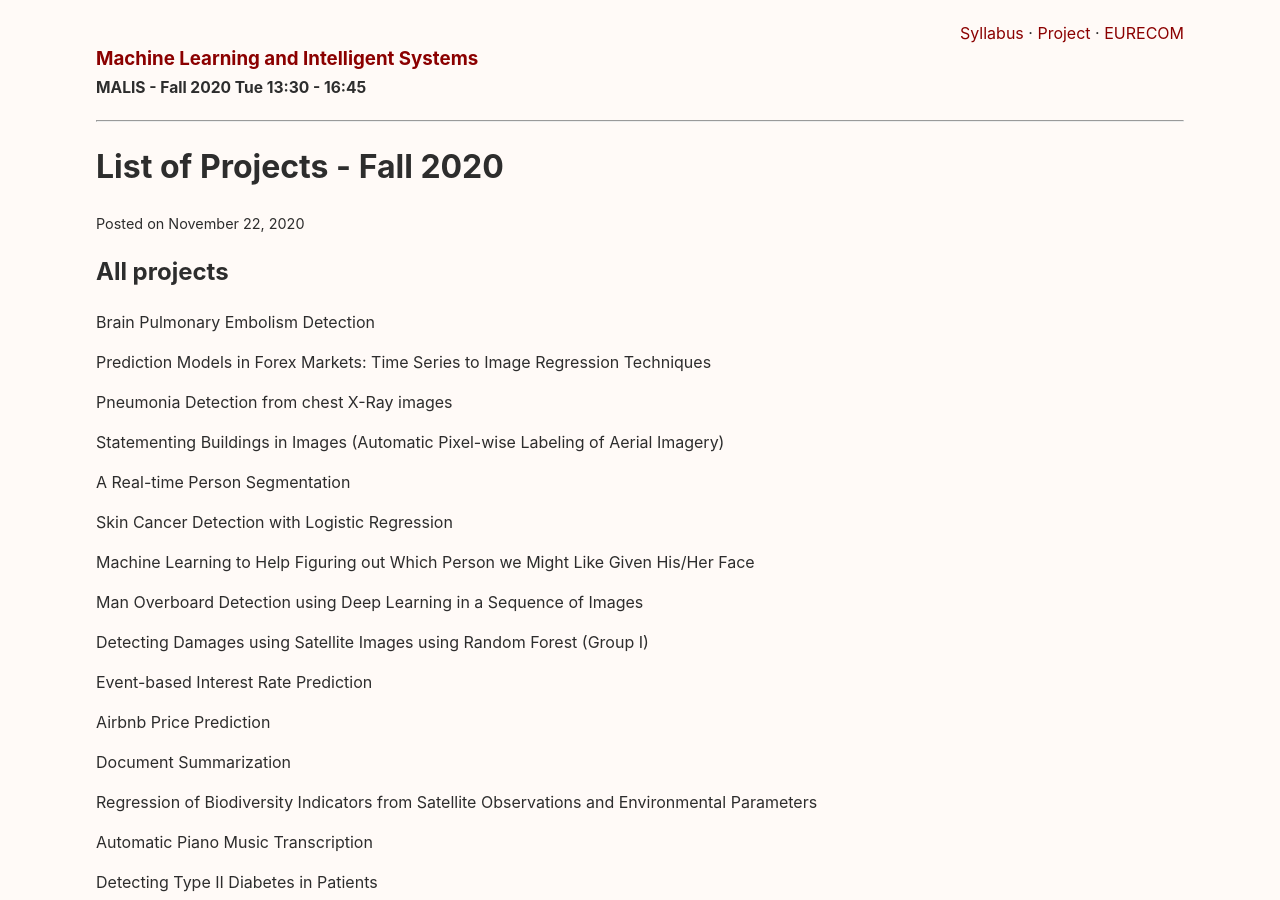
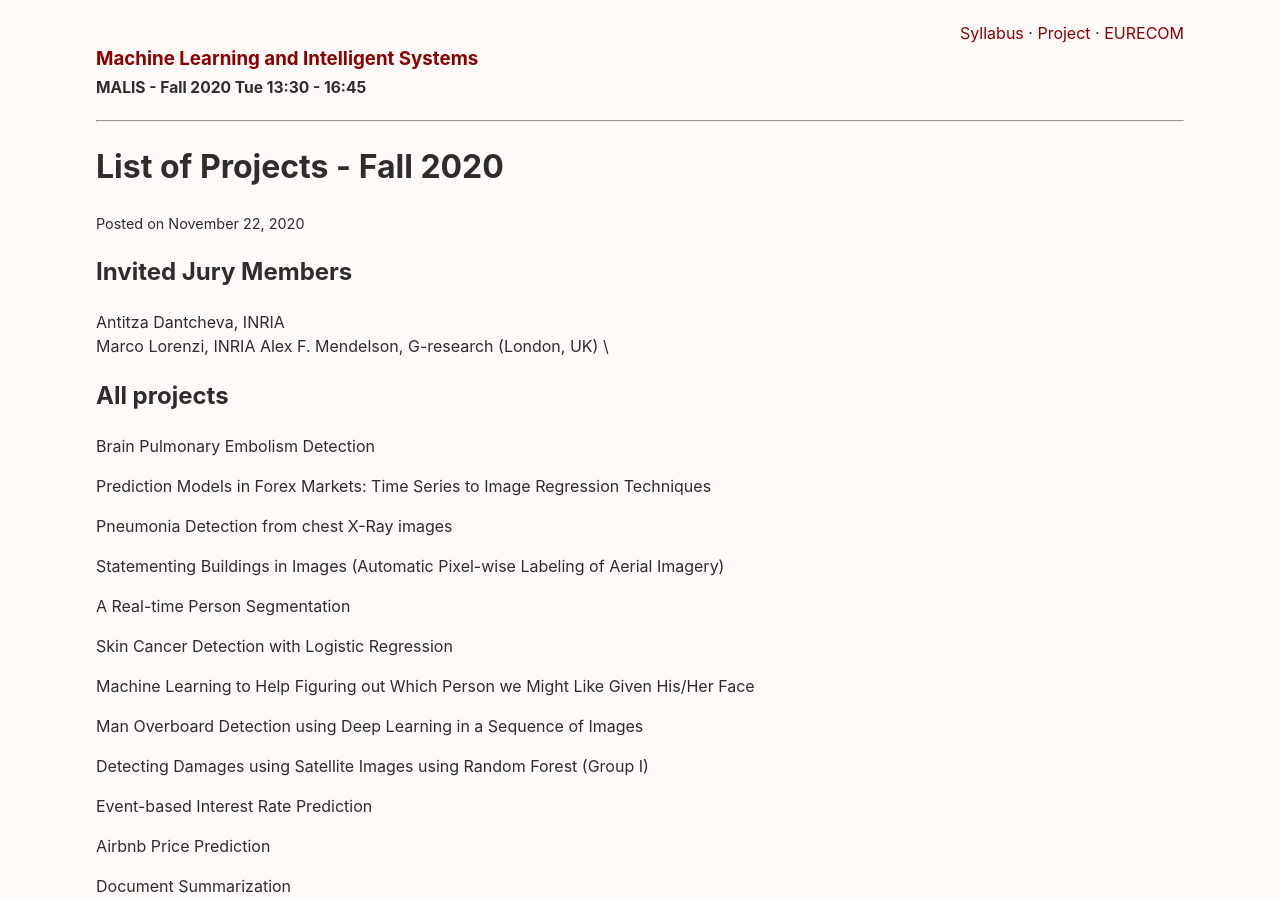
Before and after one commit to malis-course/malis-course.github.io, a Jekyll site: the page built from _posts/2020-11-22-final-projects.md, in a window 1280 px wide and 900 px high. Built offline with Jekyll 4.4.1, drawn with Linux system fonts in a browser that asks for light colours.

Commit message:
Update 2020-11-22-final-projects.md
Jury members

```diff
--- a/_posts/2020-11-22-final-projects.md
+++ b/_posts/2020-11-22-final-projects.md
@@ -3,6 +3,10 @@ layout: post
 title: List of Projects - Fall 2020
 description: Final projects on MALIS
 ---
+## Invited Jury Members
+Antitza Dantcheva, INRIA \\
+Marco Lorenzi, INRIA
+Alex F. Mendelson, G-research (London, UK) \\
 
 ## All projects
 Brain Pulmonary Embolism Detection
```
